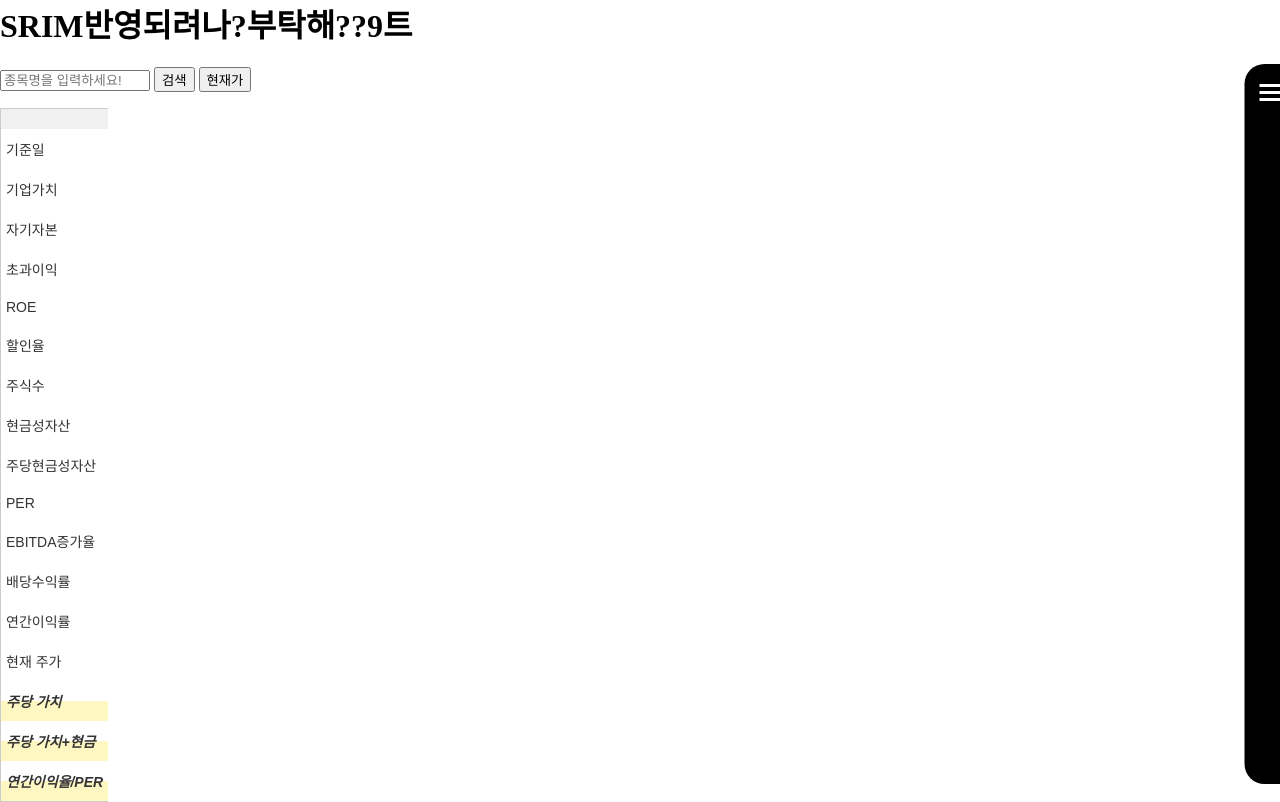
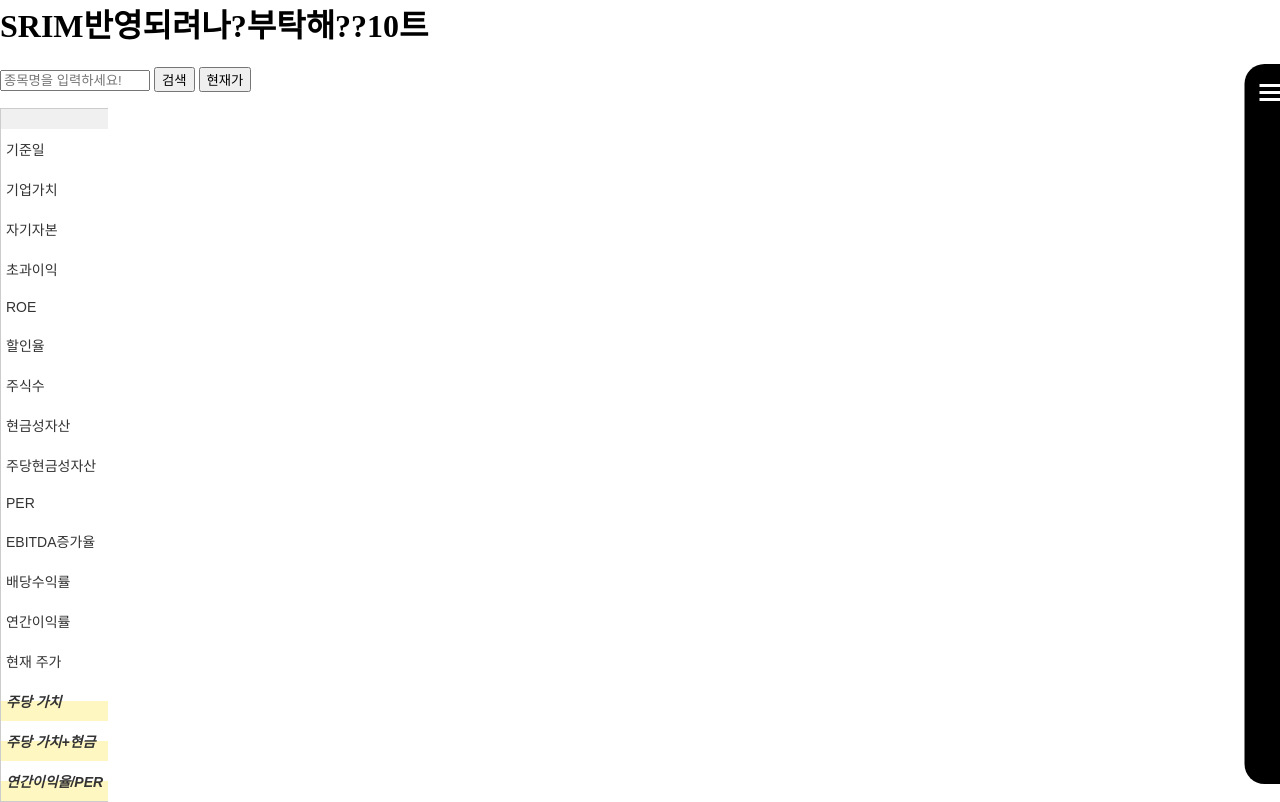
Before and after one commit to bts1991/SRIM_PROD, a Flask app: page / in a window 1280 px wide. Run offline with Flask 3, Linux system fonts and the light colour scheme; data that the repository does not hold is empty; some libraries are stand-ins or nearby versions.

Commit message:
auto deploy test10

```diff
--- a/templates/index.html
+++ b/templates/index.html
@@ -2,7 +2,7 @@
     <meta http-equiv="X-UA-Compatible" content="IE=edge">
     <meta name="viewport" content="width=device-width, initial-scale=1.0">
     <meta charset="UTF-8">
-    <h1>SRIM반영되려나?부탁해??9트</h1>
+    <h1>SRIM반영되려나?부탁해??10트</h1>
 
     <script src='//cdnjs.cloudflare.com/ajax/libs/jquery/3.6.0/jquery.min.js'></script>
     <script src="https://code.jquery.com/jquery-1.11.3.js"></script>
```
